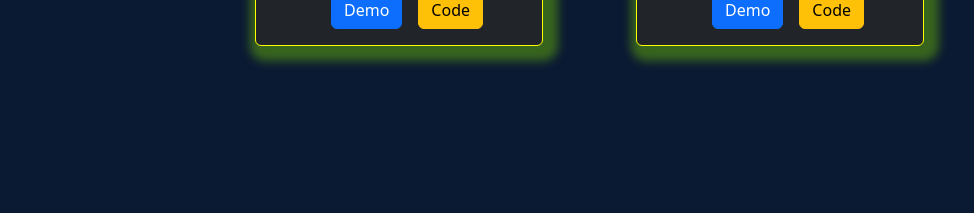
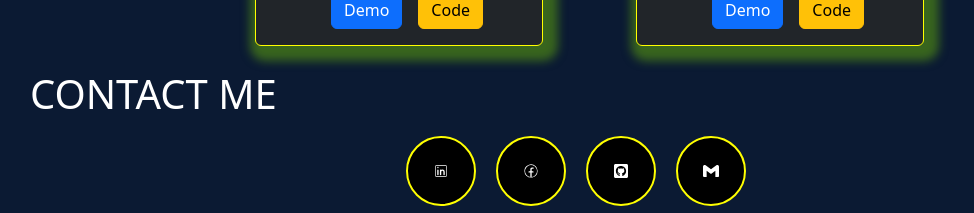
Before and after one commit to Ronikumar123/portfolio, a React (Create React App) app: page / in a window 1280 px wide. Shown: the part 3013-3226 px from the top of the page, without its empty margins (64-1038 px from the left). Before the commit the page ends 3083 px from the top, so only its background shows below. Built offline with nearby package versions, Linux system fonts and the light colour scheme.

Commit message:
add contact section

```diff
--- a/package.json
+++ b/package.json
@@ -6,6 +6,7 @@
     "cra-template": "1.2.0",
     "react": "^19.0.0",
     "react-dom": "^19.0.0",
+    "react-icons": "^5.4.0",
     "react-scripts": "5.0.1",
     "web-vitals": "^4.2.4"
   },
--- a/src/App.js
+++ b/src/App.js
@@ -4,6 +4,7 @@ import Navbar from './component/Navbar';
 import Home from './component/Home';
 import Skills from './component/Skills';
 import Projects from './component/projects';
+import Contact from './component/Contact';
 
 function App() {
   return (
@@ -34,6 +35,7 @@ function App() {
       <Home   />
       <Skills />
       <Projects />
+      <Contact />
     </div>
 
 
--- a/src/component/Contact.jsx
+++ b/src/component/Contact.jsx
@@ -1,10 +1,34 @@
 import React from 'react'
+import { CiLinkedin } from "react-icons/ci";
+import { CiFacebook } from "react-icons/ci";
+import { FaGithubSquare } from "react-icons/fa";
+import { SiGmail } from "react-icons/si";
+
 
 const Contact = () => {
   return (
-    <div>
-      Contact
-    </div>
+    <>
+      <div className="container contact">
+        <h1>
+          CONTACT ME
+        </h1>
+        <div className="contact-icon">
+          <a href="" target="_blank" className="items">
+            <CiLinkedin classname="icons" />
+          </a>
+          <a href="" target="_blank" className="items">
+            <CiFacebook classname="icons" />
+          </a>
+          <a href="" target="_blank" className="items">
+            <FaGithubSquare classname="icons"  />
+          </a>
+          <a href="https://mail.google.com/mail/u/1/#inbox" target="_blank" className="items">
+            <SiGmail classname="icons"  />
+          </a>
+
+        </div>
+      </div>
+    </>
   )
 }
 
--- a/src/index.css
+++ b/src/index.css
@@ -96,6 +96,34 @@ code {
     monospace;
 }
 
+/* Contact  */
+
+.contact-icon {
+  display: flex;
+  justify-content: center;
+  align-items: center;
+}
+
+.contact-icon .items{
+  background-color: black;
+  margin: 10px;
+  height: 70px;
+  width: 70px;
+  display: flex;
+  justify-content: center;
+  align-items: center;
+  border-radius: 100%;
+  border: 2px solid yellow;
+}
+
+.contact-icon .items:hover {
+  background-color: var(--bg-color);
+  box-shadow: var(--box-shadow);
+}
+
+
+
+
 @keyframes superman{
   0%{
 border-color: blue;
```
Also changed, not shown: 1 other file (tests, documents, lock files or other folders).
